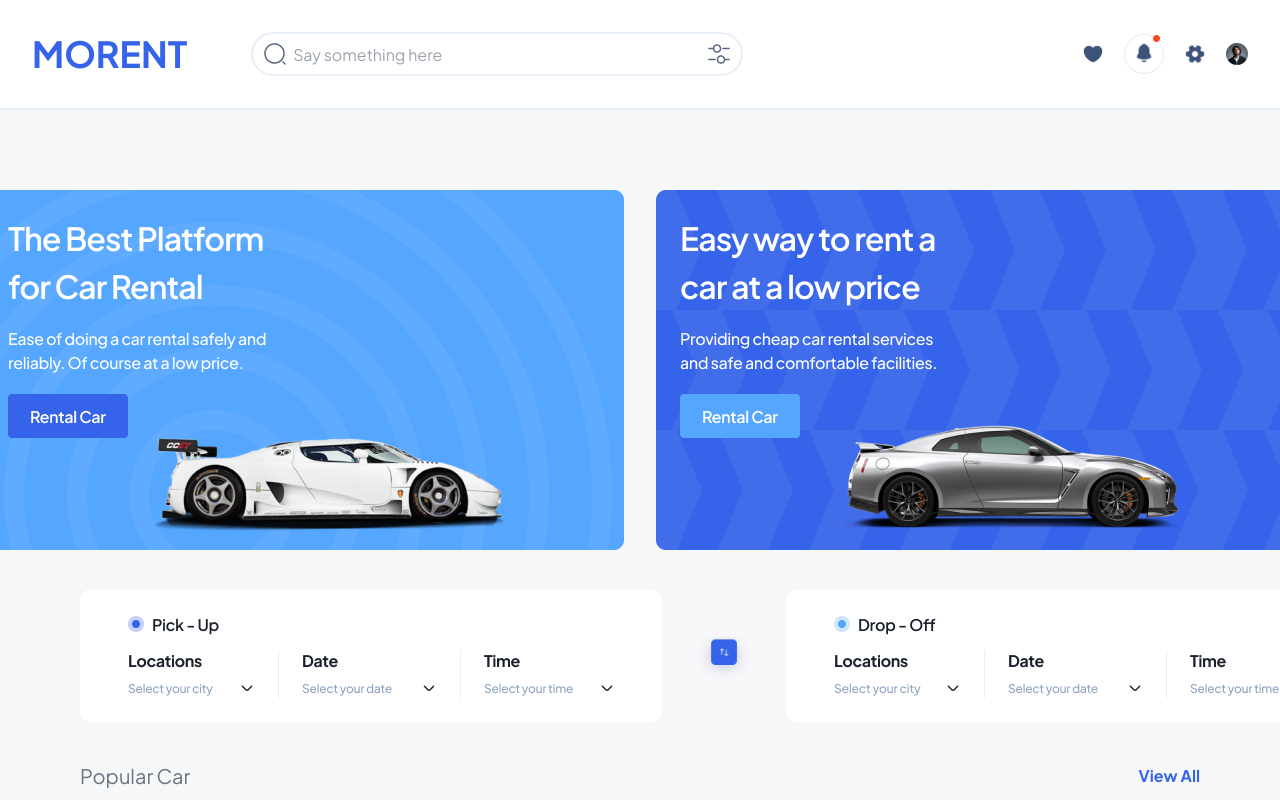
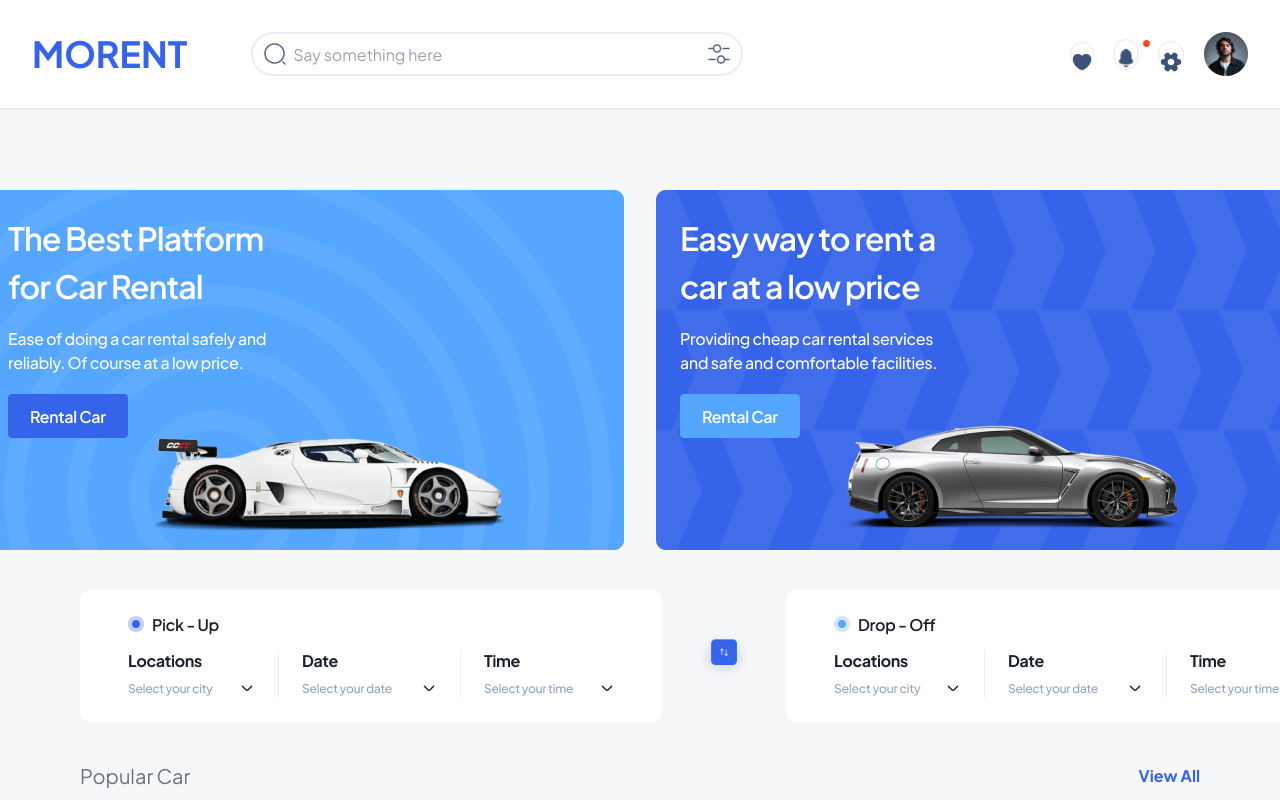
Before and after one commit to Syed-Faizan-Mustafa/Q2-Hackathon-Car-Rent, a Next.js app: page / in a window 1280 px wide. Shown: the top 800 px of the page. Built offline with nearby package versions, Linux system fonts and the light colour scheme.

Commit message:
images, colors, pixels perfection all done

```diff
--- a/src/app/Components/Navbar.tsx
+++ b/src/app/Components/Navbar.tsx
@@ -3,22 +3,22 @@ import Image from "next/image";
 
 const styles: any = {
   dot: {
-    position: 'absolute',
-    height: '5px',
-    width: '5px',
+    position: "absolute",
+    height: "5px",
+    width: "5px",
     borderRadius: "100%",
     top: -10,
-    left: '50%',
-    transform: 'translateX(-50%)',
+    left: "50%",
+    transform: "translateX(-50%)",
   },
-}
+};
 
 export default function Navbar() {
   return (
     <div className="2xl:w-[1440px] mx-auto bg-white h-auto flex flex-col md:flex-row items-center justify-between p-4 md:p-8 border-b-2 border-b-[#e7eef6]">
       <div className="first flex flex-col md:flex-row items-center gap-4 md:gap-16">
         <h1 className="text-[#3563e9] text-4xl font-bold">MORENT</h1>
-        <div className="input relative w-full md:w-auto">
+        <div className="input relative w-full md:w-auto ">
           <Image
             src={"/search-normal.png"}
             alt=""
@@ -30,7 +30,7 @@ export default function Navbar() {
             type="text"
             title="search"
             placeholder="Say something here"
-            className="border-2 border-[#e7eef6] w-full md:w-[492px] h-[44px] rounded-full p-2 pl-10 pr-12"
+            className="hover:underline border-2 w-full md:w-[492px] h-[44px] rounded-full p-2 pl-10 pr-12 border-[#C3D4E966]"
           />
           <Image
             src={"/filter.png"}
@@ -42,14 +42,52 @@ export default function Navbar() {
         </div>
       </div>
       <div className="icons mt-4 md:mt-0 -[#C3D4E966] border: 1px solid flex items-center gap-[20px]">
-        <Image src={"/heartO.png"} alt="" width={22} height={22} />
-        <div className="h-10 w-10 border-solid 1 rounded-full flex-col justify-center" style={{border: 'solid 1px rgba(200,200,200,0.4)'}}>
-        <Image src={"/Notif.jpg"} className="relative left-[28px]" alt="" width={7} height={7} />
-        <Image src={"/notification.png"} className="relative top-0 left-[50%] translate-x-[-50%]" alt="" width={22} height={22} />
+        <div
+          className="h-[44] w-[44] border-solid 1 rounded-full flex-col justify-center"
+          style={{ border: "solid 1px rgba(200,200,200,0.4)" }}
+        >
+          <Image
+            src={"/heartO.png"}
+            alt=""
+            width={22}
+            height={22}
+            className="relative top-[8px]  left-[50%] translate-x-[-50%]"
+          />
         </div>
-
-        <Image src={"/setting-2.png"} alt="" width={22} height={22} />
-        <Image src={"/Image.png"} alt="" width={22} height={22} />
+        <div
+          className="h-[44] w-[44] border-solid 1 rounded-full flex-col justify-center"
+          style={{ border: "solid 1px rgba(200,200,200,0.4)" }}
+        >
+          <Image
+            src={"/Notif.jpg"}
+            className="relative left-[28px]"
+            alt=""
+            width={7}
+            height={7}
+          />
+          <Image
+            src={"/notification.png"}
+            className="relative top-0 left-[50%] translate-x-[-50%]"
+            alt=""
+            width={22}
+            height={22}
+          />
+        </div>
+        <div
+          className="h-[44] w-[44] border-solid 1 rounded-full flex-col justify-center"
+          style={{ border: "solid 1px rgba(200,200,200,0.4)" }}
+        >
+          <Image
+            src={"/setting-2.png"}
+            alt=""
+            width={24}
+            height={24}
+            className="relative top-[8px]  left-[50%] translate-x-[-50%]"
+          />
+        </div>
+        <div>
+          <Image src={"/Image.png"} alt="" width={44} height={44} />
+        </div>
       </div>
     </div>
   );
```
